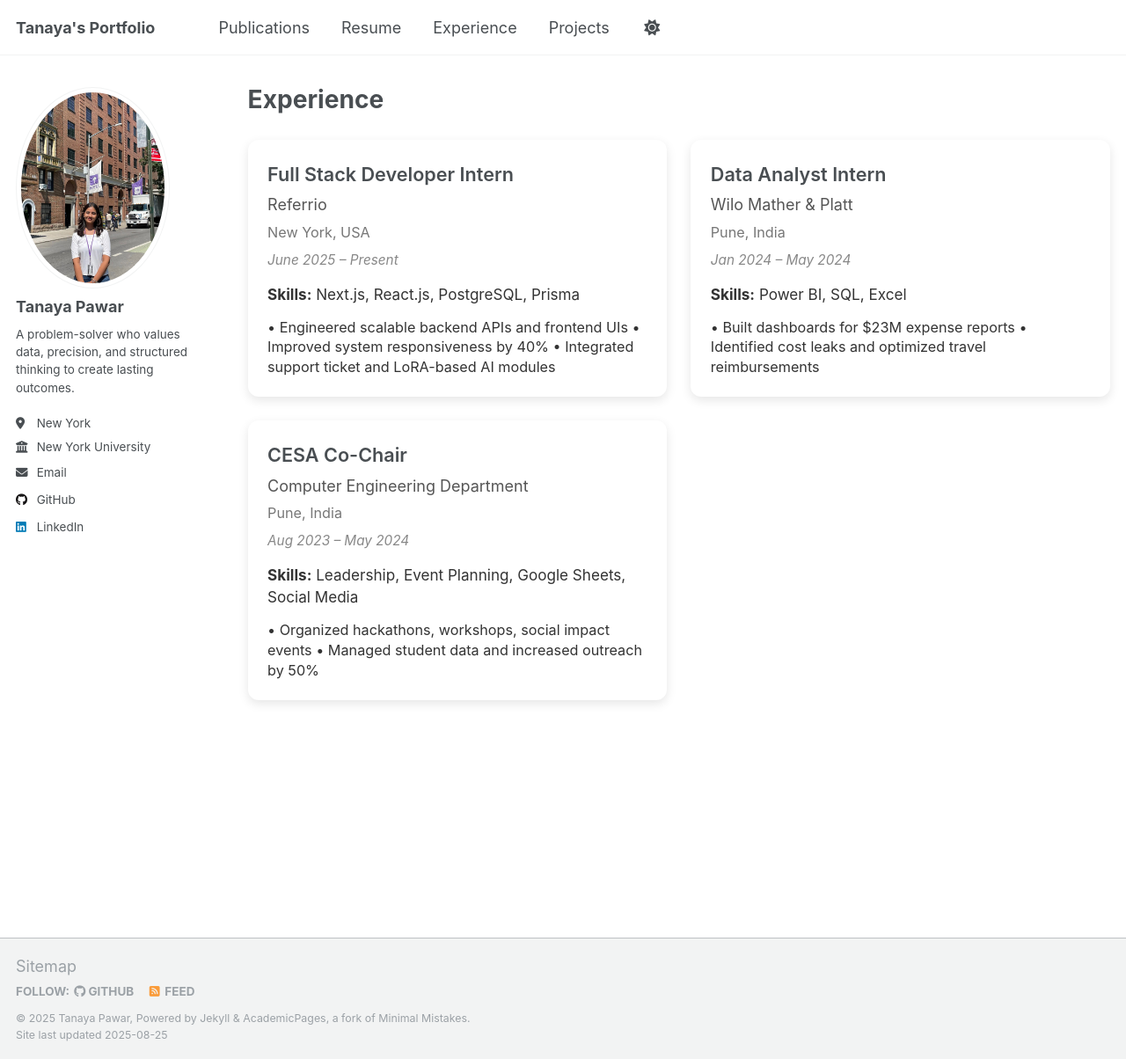
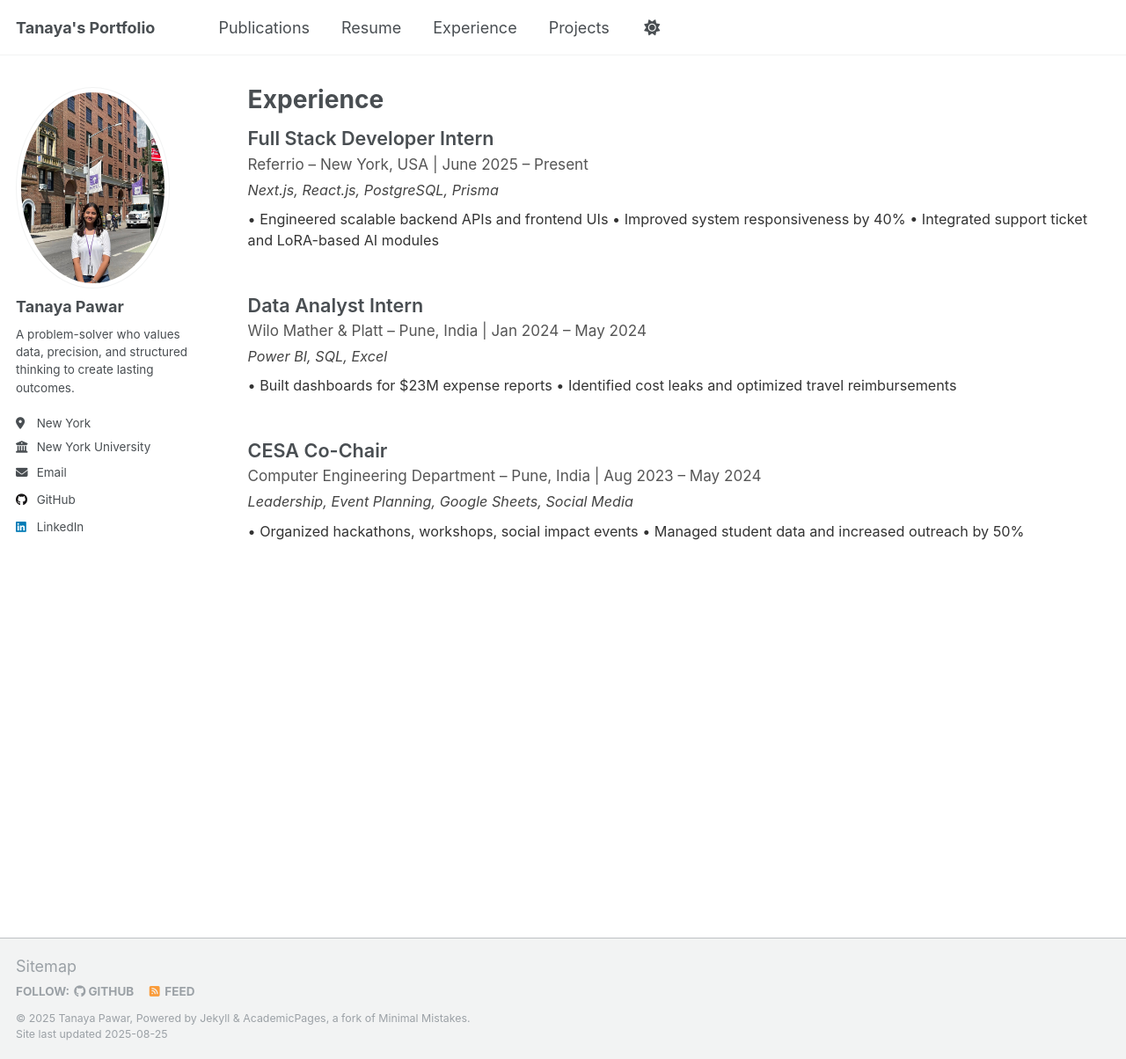
Before and after one commit to tanaya09/tanaya09.github.io, a Jekyll site: the page built from _pages/experience.html, in a window 1280 px wide and 1204 px high. Shown: the whole window at 88% size. Built offline with Jekyll 4.4.1, drawn with Linux system fonts in a browser that asks for light colours.

Commit message:
Update experience.html

```diff
--- a/_pages/experience.html
+++ b/_pages/experience.html
@@ -6,77 +6,42 @@ author_profile: true
 ---
 
 <style>
-.experience-grid {
-  display: grid;
-  grid-template-columns: repeat(auto-fill, minmax(400px, 1fr));
-  gap: 1.5rem;
-  padding: 1rem 0;
-}
-
-.experience-card {
-  background: white;
-  border-radius: 12px;
-  overflow: hidden;
-  box-shadow: 0 4px 12px rgba(0, 0, 0, 0.1);
-  display: flex;
-  flex-direction: column;
-  padding: 1.25rem;
-  transition: transform 0.2s ease;
-}
-
-.experience-card:hover {
-  transform: scale(1.02);
+.experience-section {
+  margin-bottom: 2.5rem;
 }
 
 .experience-title {
   font-size: 1.2rem;
   font-weight: 600;
-  margin-bottom: 0.3rem;
 }
 
-.experience-company {
-  font-size: 1rem;
+.experience-meta {
+  font-size: 0.95rem;
   color: #555;
-  margin-bottom: 0.3rem;
-}
-
-.experience-location {
-  font-size: 0.9rem;
-  color: #777;
-  margin-bottom: 0.5rem;
-}
-
-.experience-dates {
-  font-size: 0.85rem;
-  font-style: italic;
-  color: #888;
-  margin-bottom: 0.75rem;
+  margin-bottom: 0.25rem;
 }
 
 .experience-tech {
-  font-size: 0.95rem;
-  color: #333;
-  margin-bottom: 0.75rem;
+  font-size: 0.9rem;
+  color: #444;
+  font-style: italic;
+  margin-bottom: 0.5rem;
 }
 
 .experience-description {
   font-size: 0.9rem;
   color: #333;
-  line-height: 1.4;
+  line-height: 1.5;
   white-space: pre-line;
 }
 </style>
 
-<div class="experience-grid">
 {% assign experiences = site.data.experiences %}
 {% for exp in experiences %}
-    <div class="experience-card">
+  <div class="experience-section">
     <div class="experience-title">{{ exp.title }}</div>
-      <div class="experience-company">{{ exp.company }}</div>
-      <div class="experience-location">{{ exp.location }}</div>
-      <div class="experience-dates">{{ exp.date }}</div>
-      <div class="experience-tech"><strong>Skills:</strong> {{ exp.tech }}</div>
+    <div class="experience-meta">{{ exp.company }} – {{ exp.location }} | {{ exp.date }}</div>
+    <div class="experience-tech">{{ exp.tech }}</div>
     <div class="experience-description">{{ exp.description }}</div>
   </div>
 {% endfor %}
-</div>
```
Lines whose indentation alone changed are shown as unchanged.
